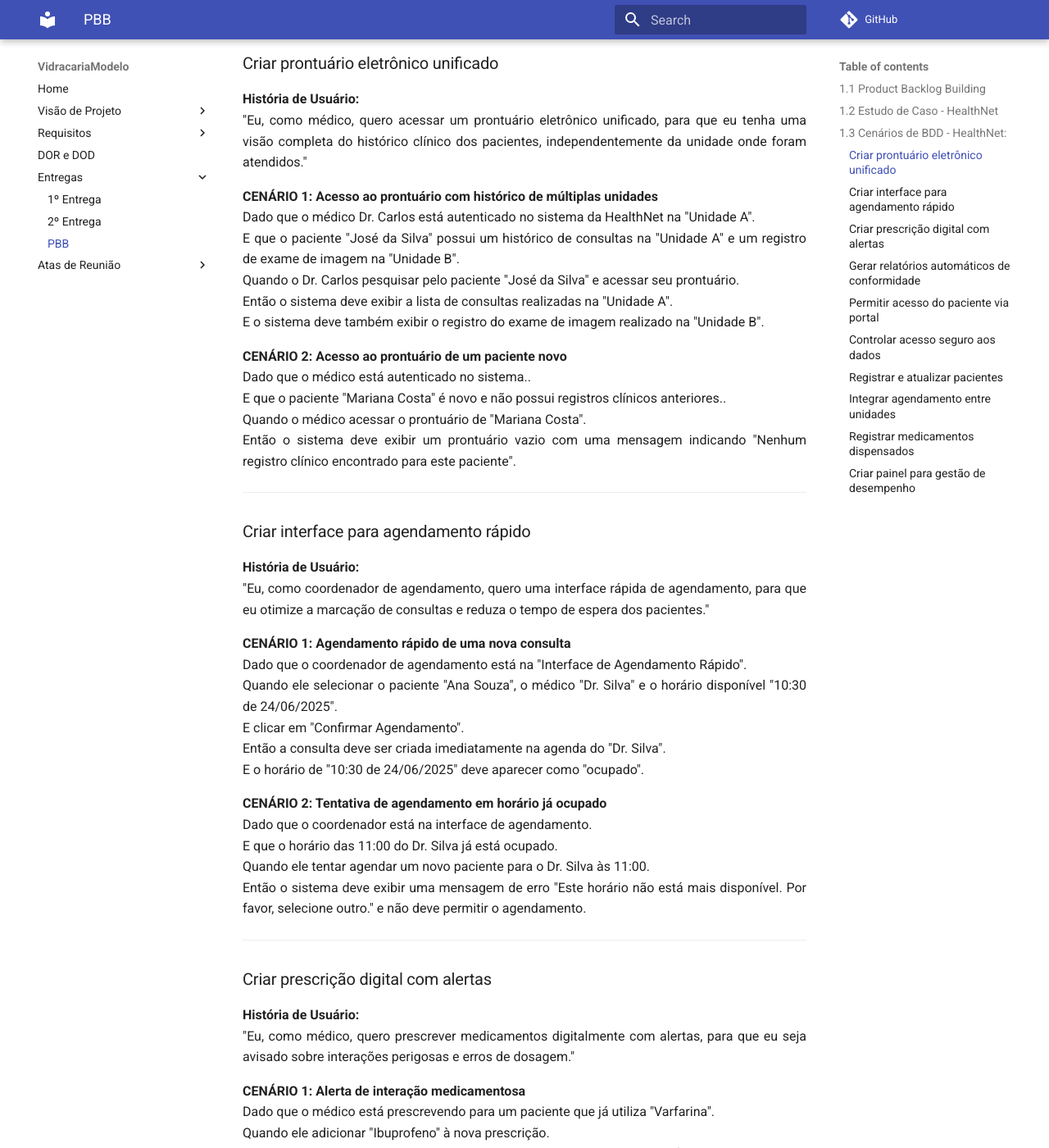
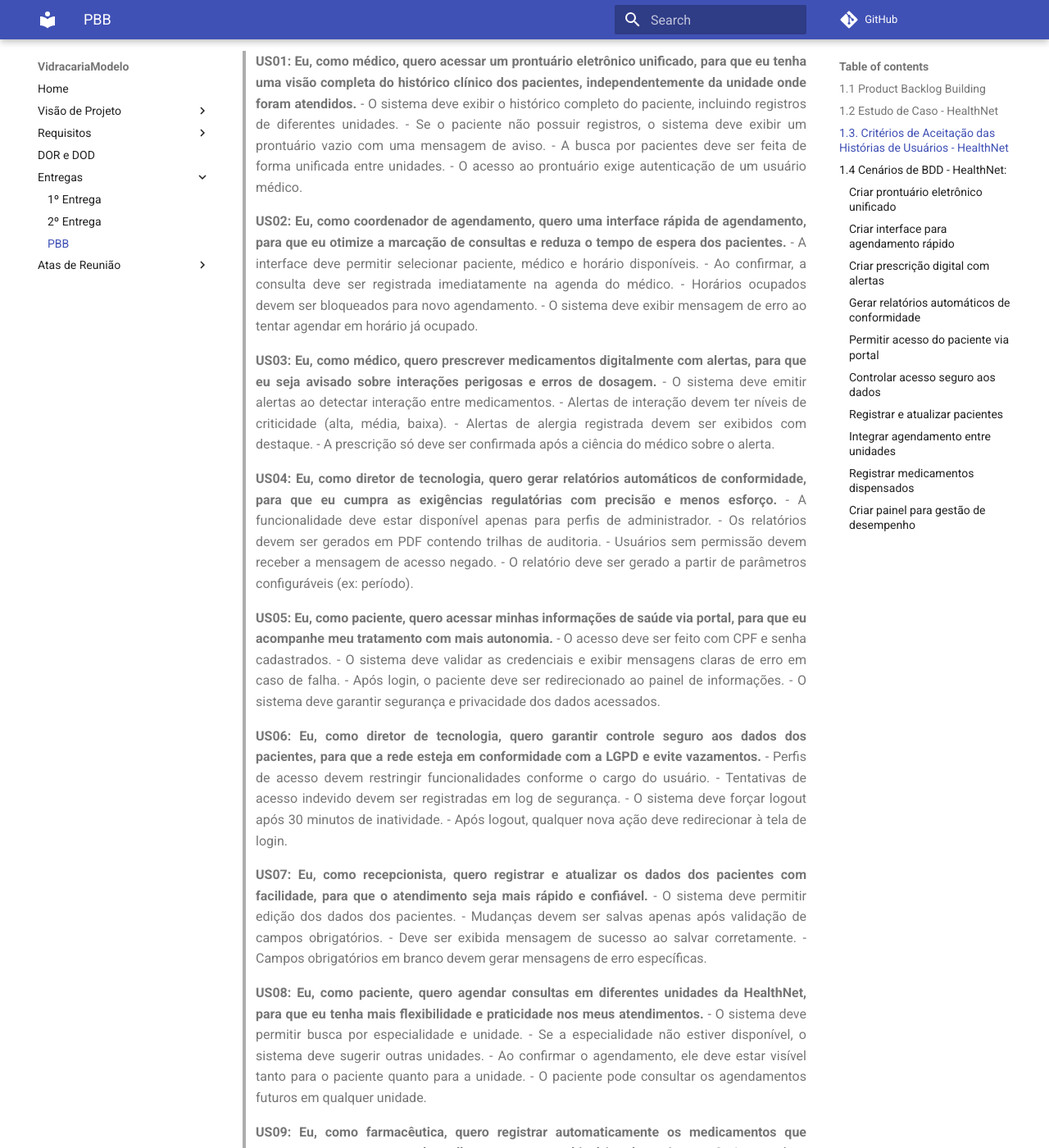
Before and after one commit to mdsreq-fga-unb/2025.1-T01-VidracariaModelo, an MkDocs documentation site: the page built from docs/docs/Entregas/PBB.md, in a window 1280 px wide and 1400 px high, scrolled down 1403 px. Shown: the whole window at 82% size. Built offline with MkDocs 1.6.1 and Material for MkDocs 9.7.7, drawn with Linux system fonts in a browser that asks for light colours; comment, search, counter and statistics services are not loaded; some of the changed text lies outside the part shown.

Commit message:
Atualização PBB

```diff
--- a/docs/docs/Entregas/PBB.md
+++ b/docs/docs/Entregas/PBB.md
@@ -16,7 +16,70 @@
 </div>
 <a href="https:&#x2F;&#x2F;www.canva.com&#x2F;design&#x2F;DAGqI3k-Naw&#x2F;0td_UOMTVlHZC9-GoYHCyA&#x2F;view?utm_content=DAGqI3k-Naw&amp;utm_campaign=designshare&amp;utm_medium=embeds&amp;utm_source=link" target="_blank" rel="noopener">PBB - HealthNet</a>
 
-## 1.3 Cenários de BDD - HealthNet:
+## 1.3. Critérios de Aceitação das Histórias de Usuários - HealthNet
+
+> **US01: Eu, como médico, quero acessar um prontuário eletrônico unificado, para que eu tenha uma visão completa do histórico clínico dos pacientes, independentemente da unidade onde foram atendidos.**
+- O sistema deve exibir o histórico completo do paciente, incluindo registros de diferentes unidades.
+- Se o paciente não possuir registros, o sistema deve exibir um prontuário vazio com uma mensagem de aviso.
+- A busca por pacientes deve ser feita de forma unificada entre unidades.
+- O acesso ao prontuário exige autenticação de um usuário médico.
+
+> **US02: Eu, como coordenador de agendamento, quero uma interface rápida de agendamento, para que eu otimize a marcação de consultas e reduza o tempo de espera dos pacientes.**
+- A interface deve permitir selecionar paciente, médico e horário disponíveis.
+- Ao confirmar, a consulta deve ser registrada imediatamente na agenda do médico.
+- Horários ocupados devem ser bloqueados para novo agendamento.
+- O sistema deve exibir mensagem de erro ao tentar agendar em horário já ocupado.
+
+> **US03: Eu, como médico, quero prescrever medicamentos digitalmente com alertas, para que eu seja avisado sobre interações perigosas e erros de dosagem.**
+- O sistema deve emitir alertas ao detectar interação entre medicamentos.
+- Alertas de interação devem ter níveis de criticidade (alta, média, baixa).
+- Alertas de alergia registrada devem ser exibidos com destaque.
+- A prescrição só deve ser confirmada após a ciência do médico sobre o alerta.
+
+> **US04: Eu, como diretor de tecnologia, quero gerar relatórios automáticos de conformidade, para que eu cumpra as exigências regulatórias com precisão e menos esforço.**
+- A funcionalidade deve estar disponível apenas para perfis de administrador.
+- Os relatórios devem ser gerados em PDF contendo trilhas de auditoria.
+- Usuários sem permissão devem receber a mensagem de acesso negado.
+- O relatório deve ser gerado a partir de parâmetros configuráveis (ex: período).
+
+> **US05: Eu, como paciente, quero acessar minhas informações de saúde via portal, para que eu acompanhe meu tratamento com mais autonomia.**
+- O acesso deve ser feito com CPF e senha cadastrados.
+- O sistema deve validar as credenciais e exibir mensagens claras de erro em caso de falha.
+- Após login, o paciente deve ser redirecionado ao painel de informações.
+- O sistema deve garantir segurança e privacidade dos dados acessados.
+
+> **US06: Eu, como diretor de tecnologia, quero garantir controle seguro aos dados dos pacientes, para que a rede esteja em conformidade com a LGPD e evite vazamentos.**
+- Perfis de acesso devem restringir funcionalidades conforme o cargo do usuário.
+- Tentativas de acesso indevido devem ser registradas em log de segurança.
+- O sistema deve forçar logout após 30 minutos de inatividade.
+- Após logout, qualquer nova ação deve redirecionar à tela de login.
+
+> **US07: Eu, como recepcionista, quero registrar e atualizar os dados dos pacientes com facilidade, para que o atendimento seja mais rápido e confiável.**
+- O sistema deve permitir edição dos dados dos pacientes.
+- Mudanças devem ser salvas apenas após validação de campos obrigatórios.
+- Deve ser exibida mensagem de sucesso ao salvar corretamente.
+- Campos obrigatórios em branco devem gerar mensagens de erro específicas.
+
+> **US08: Eu, como paciente, quero agendar consultas em diferentes unidades da HealthNet, para que eu tenha mais flexibilidade e praticidade nos meus atendimentos.**
+- O sistema deve permitir busca por especialidade e unidade.
+- Se a especialidade não estiver disponível, o sistema deve sugerir outras unidades.
+- Ao confirmar o agendamento, ele deve estar visível tanto para o paciente quanto para a unidade.
+- O paciente pode consultar os agendamentos futuros em qualquer unidade.
+
+> **US09: Eu, como farmacêutica, quero registrar automaticamente os medicamentos que entrego, para que eu controle melhor o estoque e o histórico do paciente.**
+- O sistema deve registrar a entrega com base na prescrição digital.
+- O status do medicamento deve mudar para 'Dispensado' após registro.
+- O estoque deve ser automaticamente decrementado.
+- Se não houver estoque, a entrega deve ser bloqueada e exibir erro.
+
+> **US10: Eu, como diretor de tecnologia, quero um painel com indicadores de desempenho, para que eu acompanhe a eficiência do sistema e das unidades da rede.**
+- O painel deve conter gráficos de desempenho por unidade.
+- Métricas como tempo médio de espera e número de atendimentos devem estar visíveis.
+- O usuário deve poder aplicar filtros por período (ex: últimos 7 dias).
+- Os gráficos devem atualizar automaticamente ao aplicar filtros.
+
+
+## 1.4 Cenários de BDD - HealthNet:
 
 
 ### Criar prontuário eletrônico unificado
```
